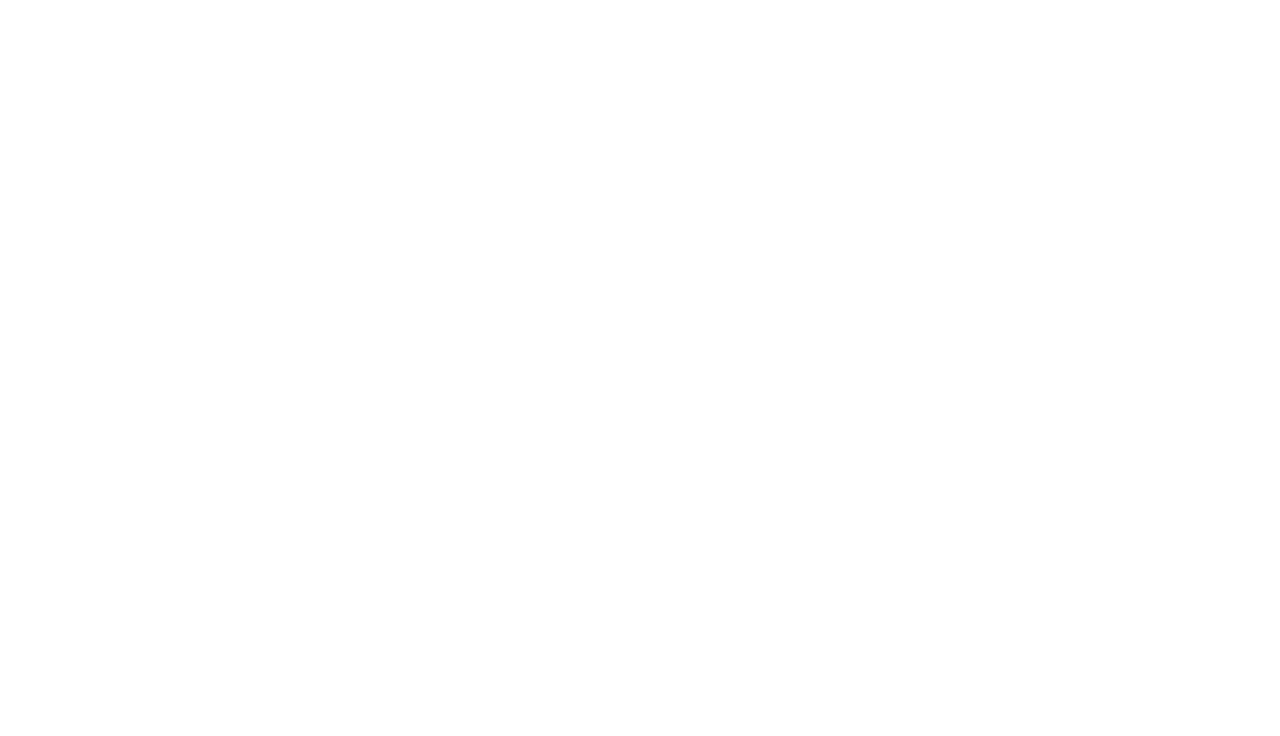
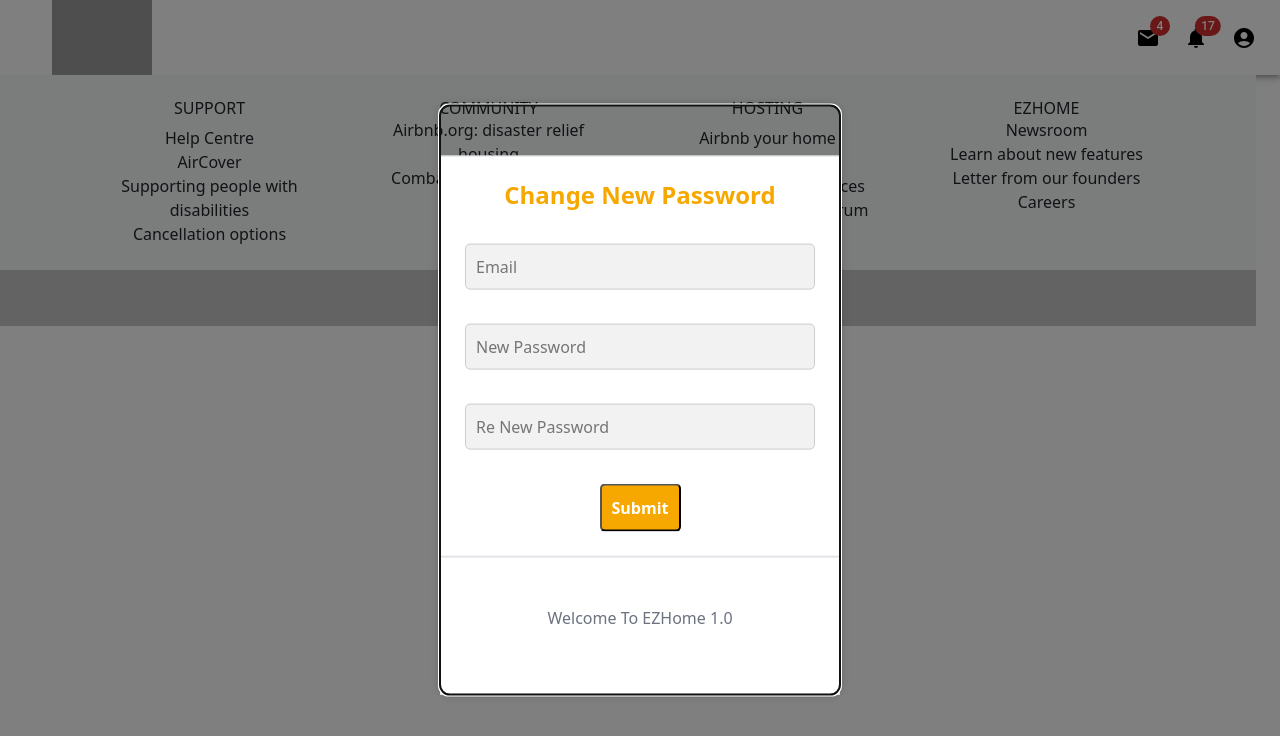
Before and after one commit to hungnkb/MD6_EZHOME_FinalCase, a React (Create React App) app in the folder frontend/: page /reset-password in a window 1280 px wide. Before the commit this address had no page. Shown: the top 736 px of the page. Built offline with nearby package versions, Linux system fonts and the light colour scheme; grey boxes are pictures that could not be loaded; a web font is replaced by a local one.

Commit message:
done revert password frontend

```diff
--- a/frontend/src/App.js
+++ b/frontend/src/App.js
@@ -32,6 +32,7 @@ function App() {
               {/*<Route path='/sign-up' element={<SignUp />} />*/}
               <Route path='/login' element={<Login />} />
               <Route path='/register' element={<Register />} />
+              <Route path='/reset-password' element={<ResetPassword />} />
               <Route path='/test' element={<GoogleButton />} />
           </Route>
           <Route path={""} element={<NavbarCreate/>}>
--- a/frontend/src/components/user/ForgotPassword.js
+++ b/frontend/src/components/user/ForgotPassword.js
@@ -140,11 +140,11 @@ export default function ForgotPassword(props) {
 
                         <div className="bg-white border p-5 text-center drop-shadow-md">
           <span>
-            Bạn đã có tài khoản ?{" "}
+            You have account ?{" "}
               <Link onClick={() => {
                   props.setIsLogin(1);
               }} className="text-primary-blue" style={{color:"#e85710"}}>
-              Đăng nhập
+              Register
             </Link>
           </span>
                         </div>
--- a/frontend/src/components/user/ResetPassword.js
+++ b/frontend/src/components/user/ResetPassword.js
@@ -55,16 +55,19 @@ export default function ResetPassword() {
         setFlag(true)
         axios.post('http://localhost:3002/api/v1/users/password-reset', {email: emailTokenPassword.email, password: emailTokenPassword.password, token: emailTokenPassword.token})
             .then((response) => {
-                    handleClose();
-                    Swal.fire({
-                        position: 'center',
+                setOpen(false);
+                setTimeout(() => {
+                    Toast.fire({
                         icon: 'success',
-                        title: 'Please Check Your Email!',
-                        showConfirmButton: false,
-                        timer: 2000
+                        title: 'Change Password Successfull'
                     })
+                },0)
             }, (error) => {
                 console.log(error);
+                Toast.fire({
+                    icon: 'error',
+                    title: 'Token Incorrect!'
+                })
             });
     };
 
@@ -100,7 +103,8 @@ export default function ResetPassword() {
     console.log(open)
     return (
         <div>
-            <Modal open={open} onClose={handleClose}>
+            {
+                open &&  (<Modal open={open} onClose={handleClose}>
                     <Box sx={{
                         position: 'absolute',
                         width: 400,
@@ -173,7 +177,6 @@ export default function ResetPassword() {
                                     <button style={{background: "#f7a800", color: "#fff", fontWeight: "bold", padding: "10px", borderRadius: "5px"}} type="submit" className="w-full">
                                         Submit
                                     </button>
-
                                 </div>
                             </form>
                         </div>
@@ -181,7 +184,11 @@ export default function ResetPassword() {
                             <p style={{color: "#6b7280"}}>Welcome To EZHome 1.0</p>
                         </div>
                     </Box>
-                </Modal>
+                </Modal>)
+            }
+
         </div>
+
+
     );
 }
```
